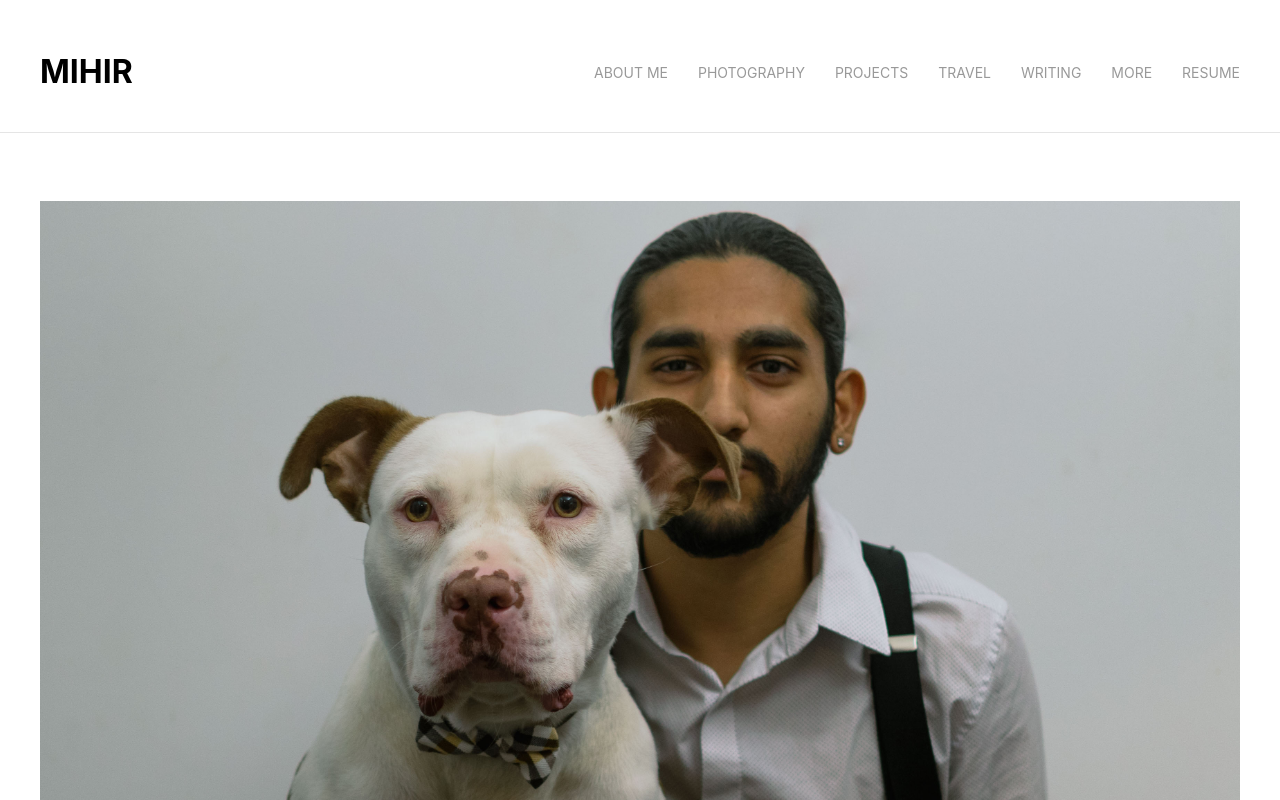
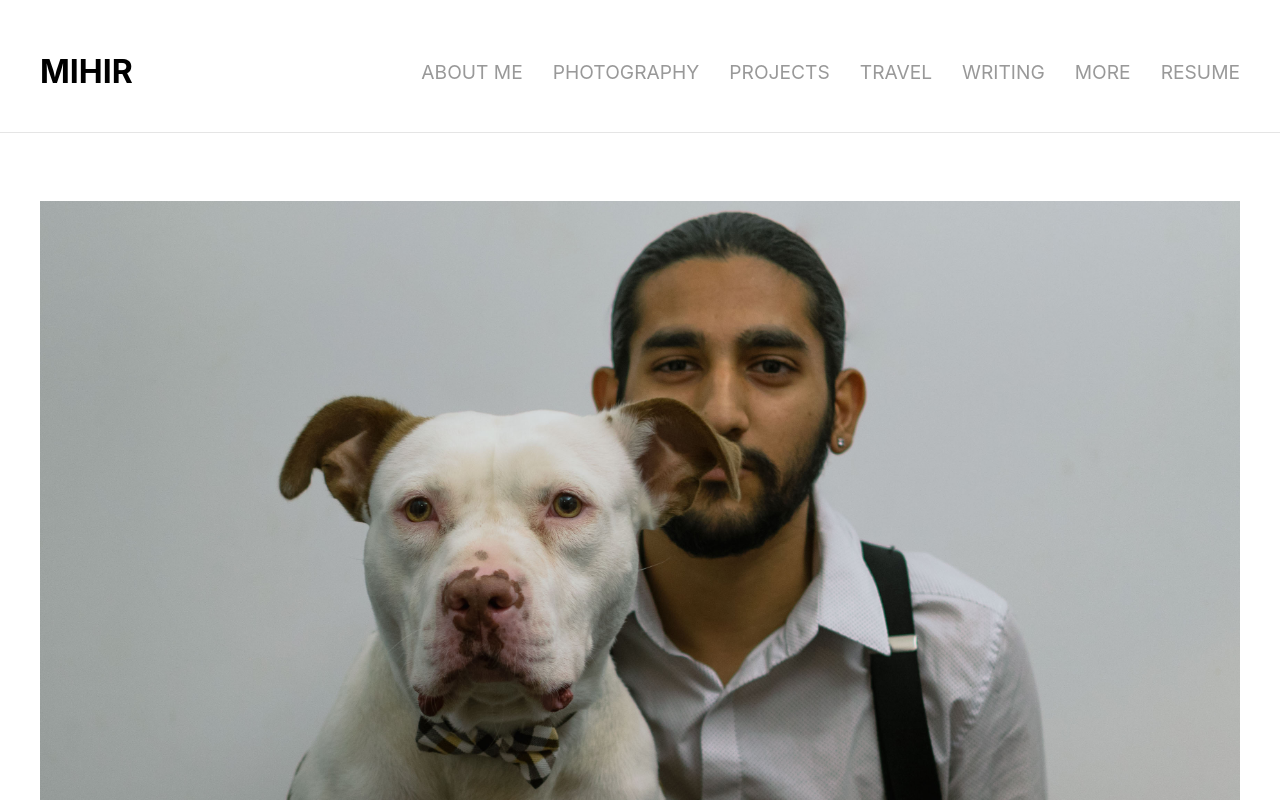
Before and after one commit to citruspi/com.mihirsingh.www, a Nuxt app: page / in a window 1280 px wide. Shown: the top 800 px of the page. Built offline with nearby package versions, Linux system fonts and the light colour scheme.

Commit message:
Increased the font size on the menu items

```diff
--- a/components/menu/topbar-menu-desktop.vue
+++ b/components/menu/topbar-menu-desktop.vue
@@ -24,6 +24,10 @@
     padding: 0;
 }
 
+.uk-navbar-nav>li>a {
+    font-size: 1.2rem;
+}
+
 .uk-navbar-nav>li>a.nuxt-link-active,
 .uk-navbar-nav>li>a.nuxt-link-exact-active {
     color: #000;
--- a/components/menu/topbar-menu-mobile.vue
+++ b/components/menu/topbar-menu-mobile.vue
@@ -31,6 +31,10 @@
     font-weight: bold;
 }
 
+.uk-navbar-nav>li>a {
+    font-size: 1rem;
+}
+
 .uk-navbar-nav>li>a.mobile-logo {
     font-weight: bolder;
     font-size: 1.6rem;
```
